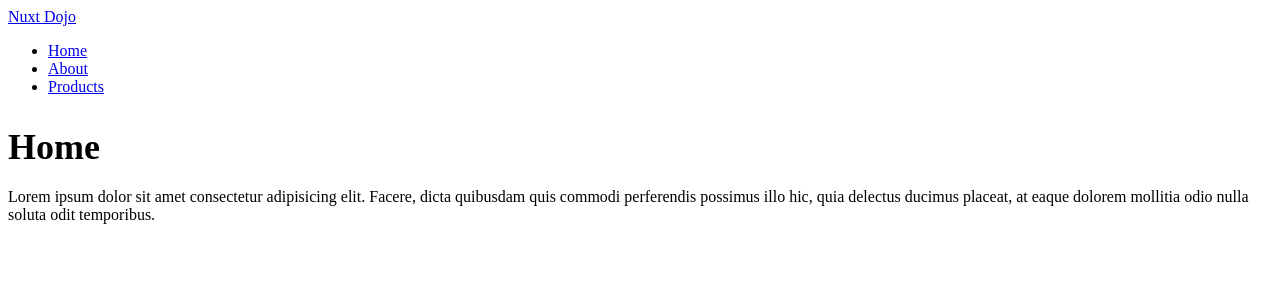
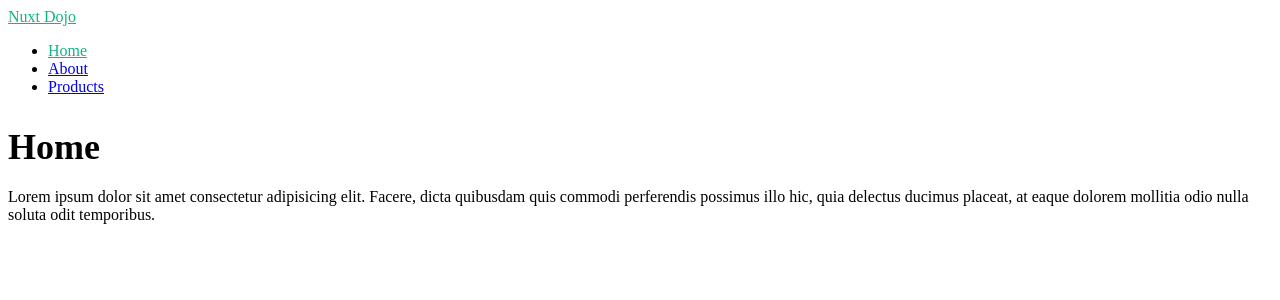
Before and after one commit to awillis-dev/nuxt-product-catalog, a Nuxt app: page / in a window 1280 px wide. Shown: the top 300 px of the page. Built offline with nearby package versions, Linux system fonts and the light colour scheme.

Commit message:
add header with nav links as default layout

```diff
--- /dev/null
+++ b/layouts/default.vue
@@ -0,0 +1,31 @@
+<template>
+  <div>
+    <header>
+      <nav>
+        <NuxtLink to="/"> Nuxt Dojo</NuxtLink>
+        <ul>
+          <li>
+            <NuxtLink to="/">Home</NuxtLink>
+          </li>
+          <li>
+            <NuxtLink to="/about">About</NuxtLink>
+          </li>
+          <li>
+            <NuxtLink to="/products">Products</NuxtLink>
+          </li>
+        </ul>
+      </nav>
+    </header>
+
+    <!-- output page content -->
+    <div>
+      <slot />
+    </div>
+  </div>
+</template>
+
+<style scoped>
+.router-link-exact-active {
+  color: #12b488;
+}
+</style>
--- /dev/null
+++ b/layouts/products.vue
@@ -0,0 +1,33 @@
+<template>
+  <div>
+    <header>
+      <nav>
+        <NuxtLink to="/"> Nuxt Dojo</NuxtLink>
+      </nav>
+    </header>
+
+    <!-- output page content -->
+    <div>
+      <slot />
+    </div>
+    <footer>
+      <ul>
+        <li>
+          <NuxtLink to="/">Home</NuxtLink>
+        </li>
+        <li>
+          <NuxtLink to="/about">About</NuxtLink>
+        </li>
+        <li>
+          <NuxtLink to="/products">Products</NuxtLink>
+        </li>
+      </ul>
+    </footer>
+  </div>
+</template>
+
+<style scoped>
+.router-link-exact-active {
+  color: #12b488;
+}
+</style>
--- a/pages/about.vue
+++ b/pages/about.vue
@@ -1,21 +1,5 @@
 <template>
   <div>
-    <header>
-      <nav>
-        <NuxtLink to="/"> Nuxt Dojo</NuxtLink>
-        <ul>
-          <li>
-            <NuxtLink to="/">Home</NuxtLink>
-          </li>
-          <li>
-            <NuxtLink to="/about">About</NuxtLink>
-          </li>
-          <li>
-            <NuxtLink to="/products">Products</NuxtLink>
-          </li>
-        </ul>
-      </nav>
-    </header>
     <h2>About</h2>
     <p>
       Lorem ipsum dolor sit amet consectetur adipisicing elit. Facere, dicta
--- a/pages/index.vue
+++ b/pages/index.vue
@@ -1,22 +1,5 @@
 <template>
   <div>
-    <header>
-      <nav>
-        <NuxtLink to="/"> Nuxt Dojo</NuxtLink>
-        <ul>
-          <li>
-            <NuxtLink to="/">Home</NuxtLink>
-          </li>
-          <li>
-            <NuxtLink to="/about">About</NuxtLink>
-          </li>
-          <li>
-            <NuxtLink to="/products">Products</NuxtLink>
-          </li>
-        </ul>
-      </nav>
-    </header>
-
     <h2>Home</h2>
     <p>
       Lorem ipsum dolor sit amet consectetur adipisicing elit. Facere, dicta
```
